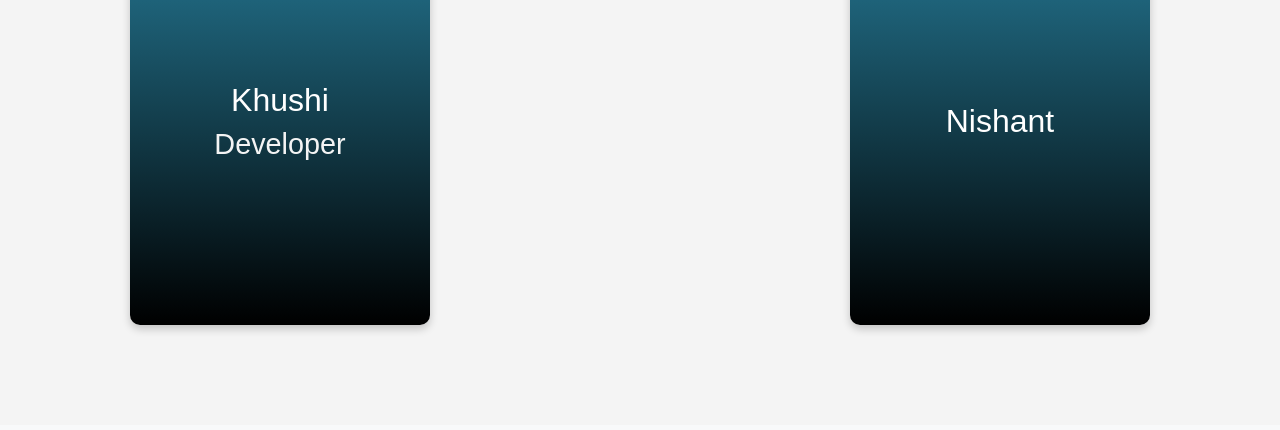
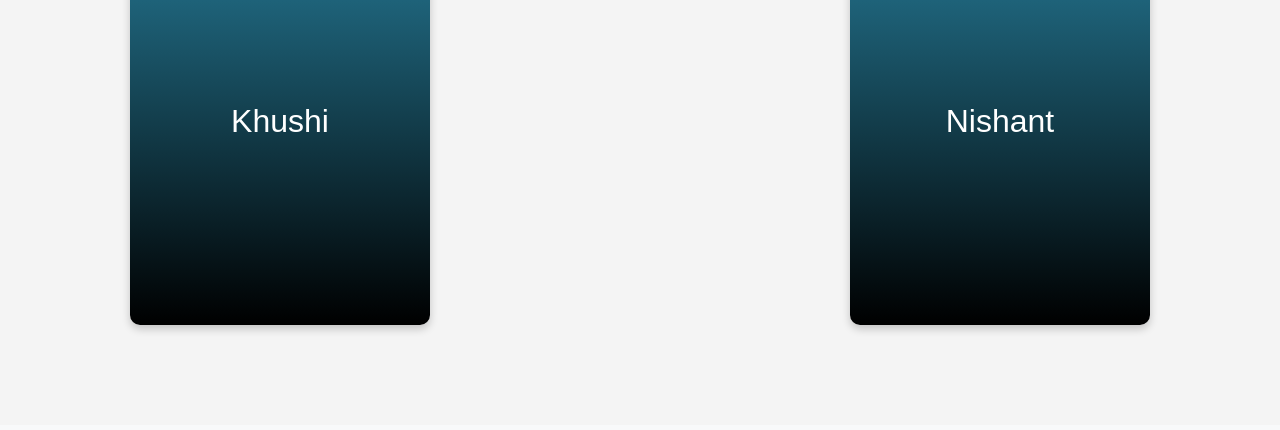
Before and after one commit to Shanu-Git2002/Quantum-Quests_004, a website: page index.html in a window 1280 px wide. Shown: the part 6360-6790 px from the top of the page. Drawn offline with nearby package versions, Linux system fonts and the light colour scheme.

Commit message:
landing page new

```diff
--- a/index.html
+++ b/index.html
@@ -342,7 +342,7 @@
         <div class="developer developerName-5">
           <div class="card-front">
             <h2>Khushi</h2>
-            <h3>Developer</h3>
+            <!-- <h3>Developer</h3> -->
           </div>
           <div class="card-back">
             <img
```
